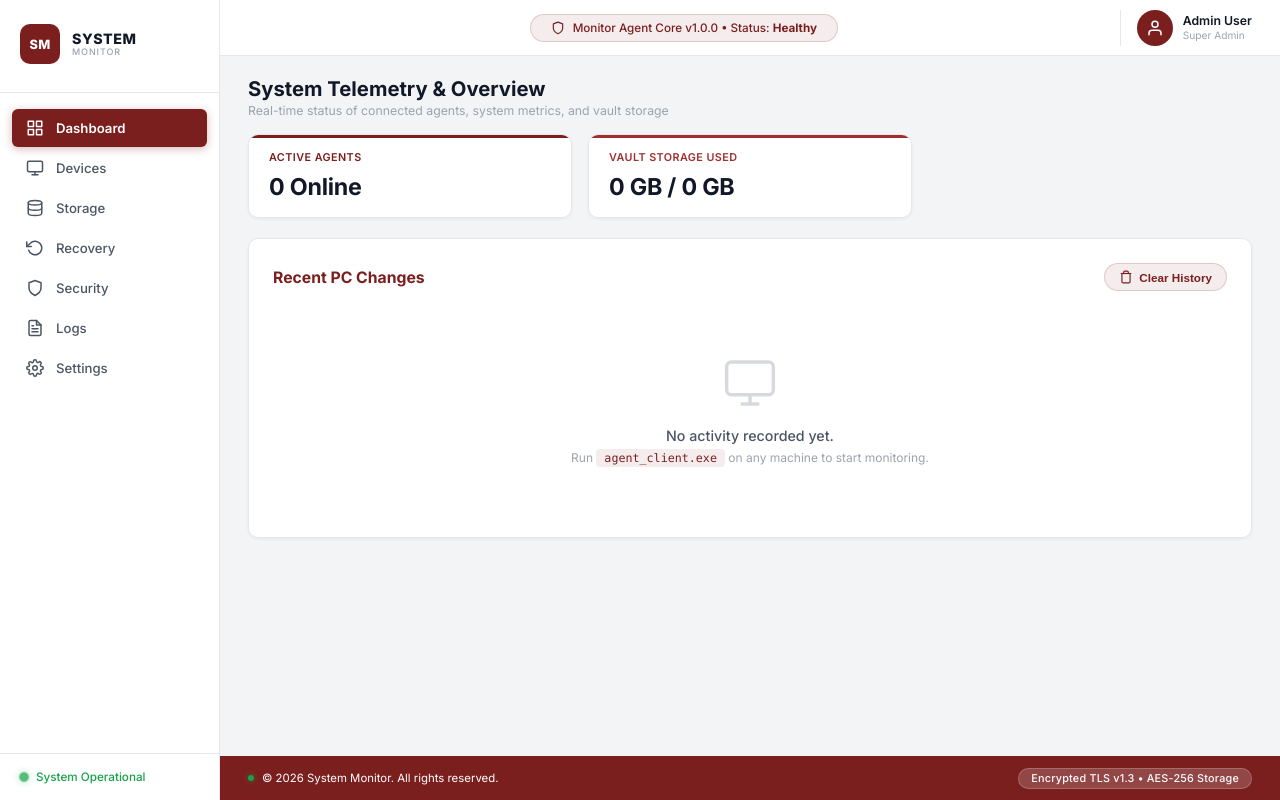
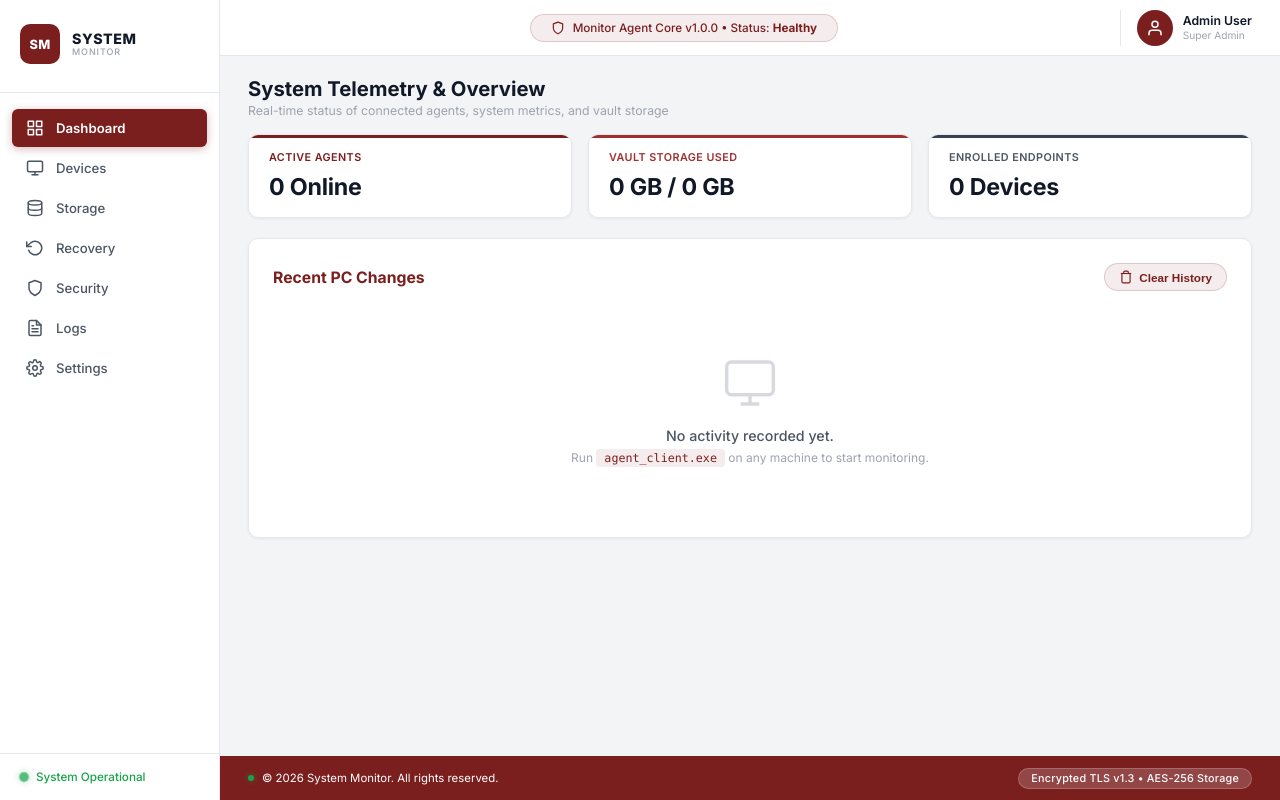
Before and after one commit to priyanshusingh3014/System-Monitor, a Django app: page / in a window 1280 px wide. Run offline with Django 5.2, Linux system fonts and the light colour scheme; tables that the repository leaves empty hold one stand-in row (values such as "Sample post"); data that the repository does not hold is empty.

Commit message:
Add 3rd stat card (Enrolled Endpoints) beside Vault Storage Used on overview dashboard

```diff
--- a/server/monitor/static/monitor/dashboard.js
+++ b/server/monitor/static/monitor/dashboard.js
@@ -14,6 +14,7 @@
     // ---- DOM Refs: Dashboard ----
     const activeAgentsValue = document.getElementById('active-agents-value');
     const totalStorageValue = document.getElementById('total-storage-value');
+    const dashboardEnrolledValue = document.getElementById('dashboard-enrolled-value');
     const emptyState = document.getElementById('empty-state');
     const tableWrapper = document.getElementById('table-wrapper');
     const activitiesTbody = document.getElementById('activities-tbody');
@@ -284,6 +285,7 @@
 
         const ss = getDashboardVaultStorage(data);
         setTextIfChanged(totalStorageValue, `${formatBytesShort(ss.used)} / ${formatBytesShort(ss.total)}`);
+        setTextIfChanged(dashboardEnrolledValue, `${stats.total} Device${stats.total !== 1 ? 's' : ''}`);
 
         const activities = data.recent_activities || [];
 
--- a/server/monitor/templates/monitor/dashboard.html
+++ b/server/monitor/templates/monitor/dashboard.html
@@ -144,6 +144,10 @@
                     <div class="stat-card accent" id="card-storage">
                         <span class="stat-card-label">Vault Storage Used</span>
                         <span class="stat-card-value" id="total-storage-value">0 GB / 0 GB</span>
+                    </div>
+                    <div class="stat-card dark" id="card-enrolled-devices">
+                        <span class="stat-card-label">Enrolled Endpoints</span>
+                        <span class="stat-card-value" id="dashboard-enrolled-value">0 Devices</span>
                     </div>
                 </div>
 
```
